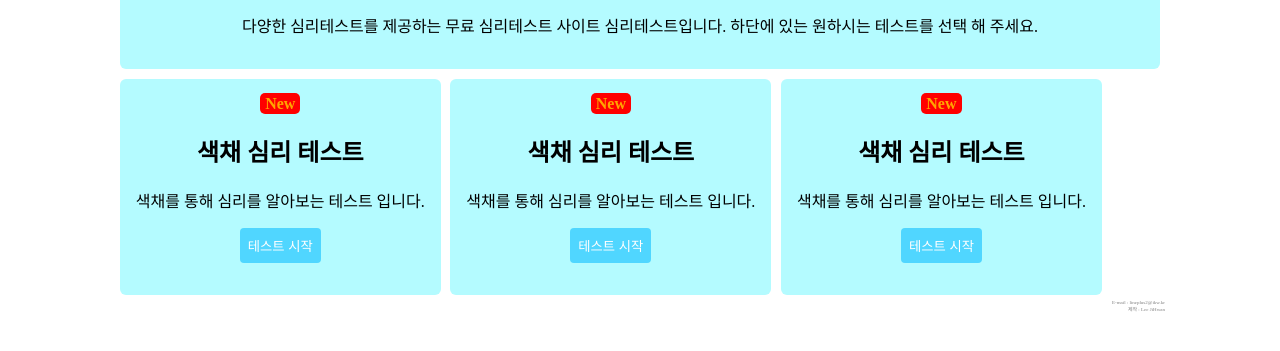
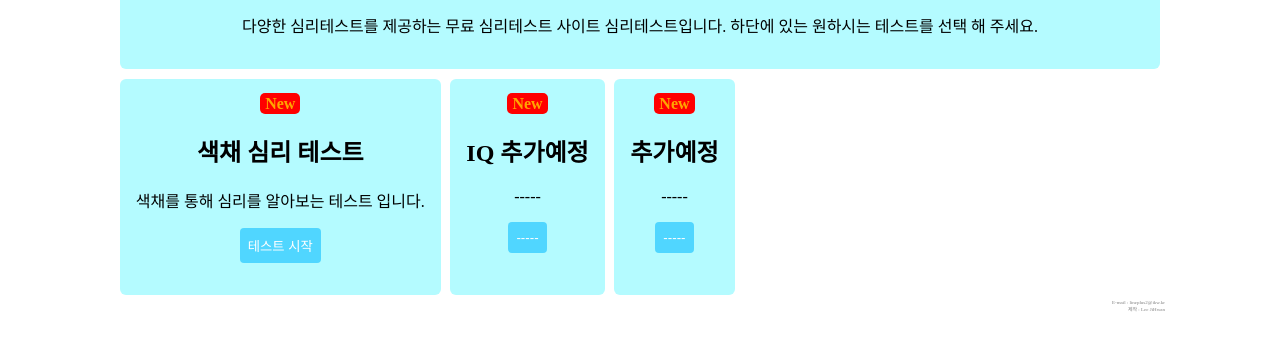
Before and after one commit to lineplus2/animalFace, a plain HTML site: page index.html in a window 1280 px wide. Shown: the part 205-556 px from the top of the page. Drawn offline with Linux system fonts and the light colour scheme; a script that the page names is missing.

Commit message:
ㅡ먀ㅜ

```diff
--- a/index.html
+++ b/index.html
@@ -49,19 +49,19 @@
                 </div>
                 <div class="menu__02 br">
                     <span class="badge">New</span>
-                    <h2>색채 심리 테스트</h2>
-                    <p>색채를 통해 심리를 알아보는 테스트 입니다.</p>
-                    <a href="https://color-psy-test.netlify.app/#.YEJ_iKWwH7U.kakaotalk">
-                        <button>테스트 시작</button>
+                    <h2>IQ 추가예정</h2>
+                    <p>-----</p>
+                    <a href="#">
+                        <button>-----</button>
                     </a>
                 </div>
 
                 <div class="menu__03 br">
                     <span class="badge">New</span>
-                    <h2>색채 심리 테스트</h2>
-                    <p>색채를 통해 심리를 알아보는 테스트 입니다.</p>
-                    <a href="https://color-psy-test.netlify.app/#.YEJ_iKWwH7U.kakaotalk">
-                        <button>테스트 시작</button>
+                    <h2>추가예정</h2>
+                    <p>-----</p>
+                    <a href="#">
+                        <button>-----</button>
                     </a>
                 </div>
             </div>
```
